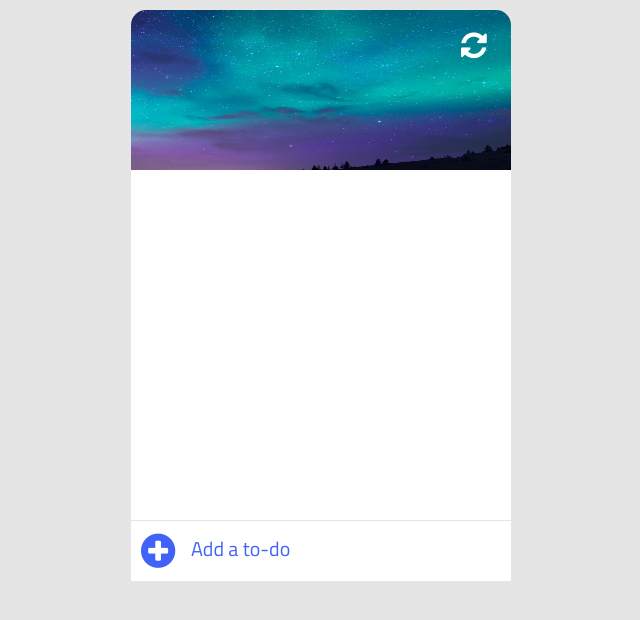
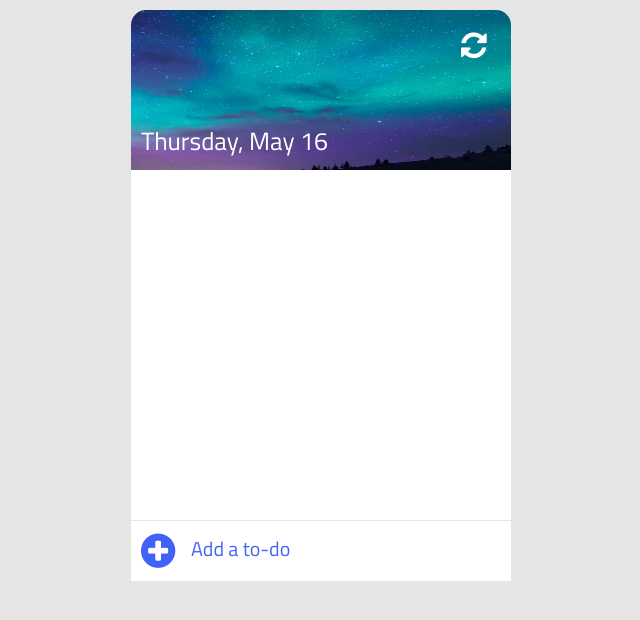
Before and after one commit to JEEVANA-SRI13/OCTANET_MAY, a plain HTML site: page octanettask2/index.html in a window 1280 px wide. Shown: the whole page, without its empty margins (319-959 px from the left). Drawn offline with Linux system fonts and the light colour scheme; files that its build step writes are made by us from their sources; files whose address does not match are found by name.

Commit message:
Update index.html

```diff
--- a/octanettask2/index.html
+++ b/octanettask2/index.html
@@ -5,8 +5,8 @@
     <meta name="viewport" content="width=device-width, initial-scale=1.0">
     <title>To-Do list</title>
     <link href="https://fonts.googleapis.com/css2?family=Titillium+Web:ital,wght@0,200;0,300;0,400;0,600;0,700;0,900;1,200;1,300;1,400;1,600;1,700&display=swap" rel="stylesheet">
-    <link rel="stylesheet" href="octanettask2/font-awesome.css">
-    <link rel="stylesheet" href="octanettask2/styles.css">
+    <link rel="stylesheet" href="font-awesome.css">
+    <link rel="stylesheet" href="styles.css">
 </head>
 <body>
     <div class="container">
@@ -31,6 +31,6 @@
             <input type="text" id="input" placeholder="Add a to-do">
         </div>
     </div>
-    <script src="octanettask2/node.js"></script>
+    <script src="node.js"></script>
 </body>
 </html>
```
